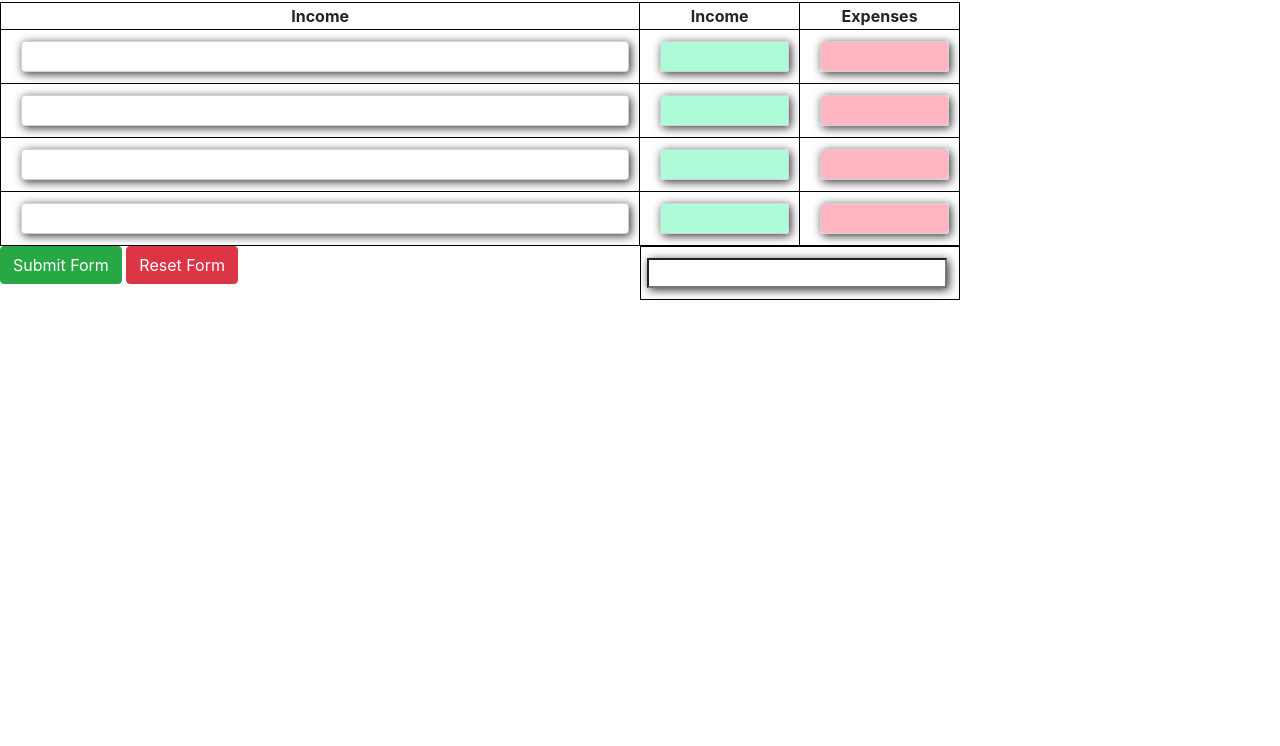
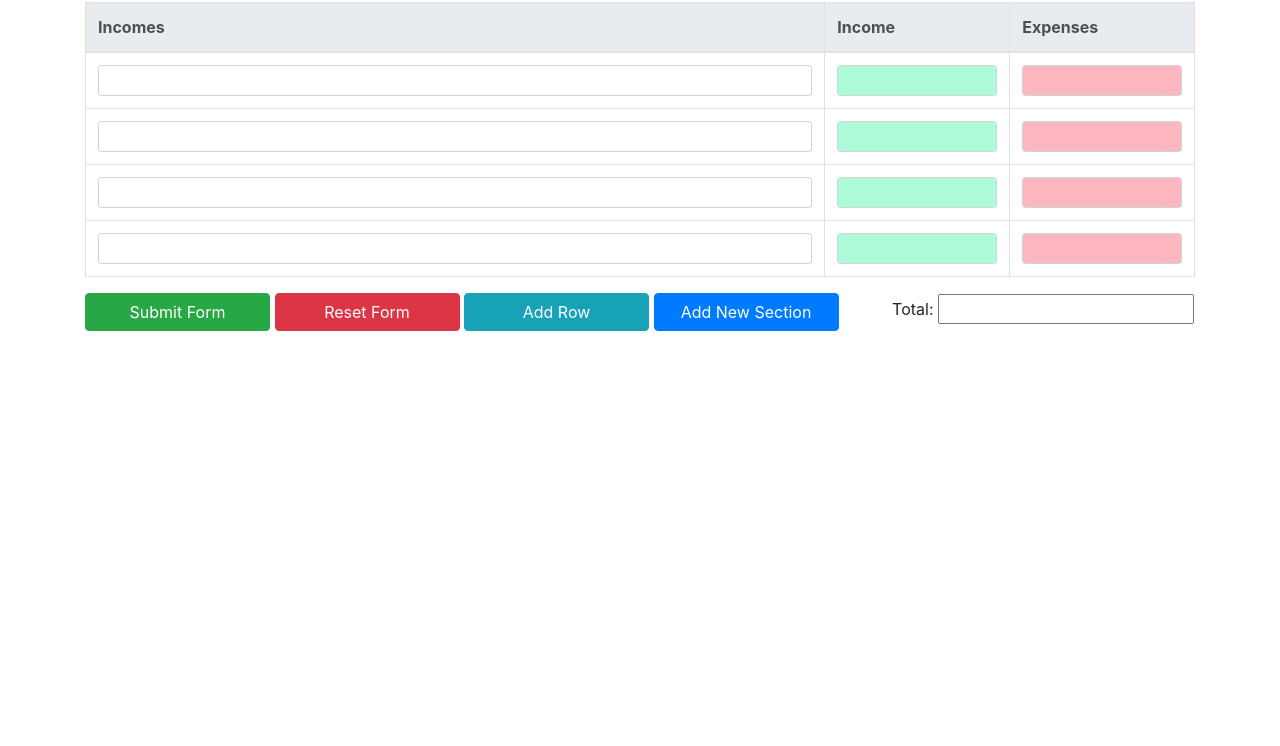
Before and after one commit to MichaelCleverdon/BudgetCreator, a plain HTML site: page index.html in a window 1280 px wide. Shown: the part 54-800 px from the top of the page. Drawn offline with nearby package versions, Linux system fonts and the light colour scheme.

Commit message:
Working DOM budget creator Possibly refactor to have the document load "addSection" initially and get rid of native HTML code Also possible refactor: pass the prompt through addSection method in order to clean up code

```diff
--- a/css/index.css
+++ b/css/index.css
@@ -1,16 +1,17 @@
+
 body{
-    width: 100%;
-
+    padding-bottom: 100px;
+}
+button:hover, input:hover{
+    box-shadow: 2px 2px 5px #666666;
+}
+/*
+table,tr,td{
+    border: 1px black solid;
 }
 thead{
     font-weight: bold;
     text-align: center
-}
-button:hover{
-    box-shadow: 2px 2px 5px #666666;
-}
-table,tr,td{
-    border: 1px black solid;
 }
 td input{
 
@@ -23,6 +24,7 @@ td input{
     box-shadow: 2px 2px 10px #333333;
     width: 95%;
 }
+*/
 td input.expenses, td input.incomes{
     text-align: right;
 }
--- a/index.html
+++ b/index.html
@@ -9,22 +9,25 @@
     <title>Budget Creator</title>
 </head>
 <body onload="">
-    <div id="form-body" class="w-75">
-    <h1 class="mt-20">Budget Creator by Michael Cleverdon</h1>
-    <table class="col-12" id="information" >
-        <thead>
+    <div id="form-body" class="w-100 container">
+    <h1 >Budget Creator by Michael Cleverdon</h1>
+ <div id="form">
+    <table class="table table-bordered" id="Incomes" >
+        <thead class="thead-light">
             <tr>
-                <td>Income</td>
-                <td>Income</td>
-                <td>Expenses</td>
+                <th>Incomes</th>
+                <th>Income</th>
+                <th>Expenses</th>
             </tr>
         </thead>
-        <tbody>
-        <tr>
+        <tbody id="incomes">
+
+        <tr id="cloneRow">
             <td class="col-8"><input type="text" onkeyup="updateTotal()" class="d-inline form-control form-control-sm" placeholder=""></td>
             <td class="col-2"><input type="text" onkeyup="updateTotal()" class="incomes d-inline form-control form-control-sm" placeholder=""></td>
             <td class="col-2"><input type="text" onkeyup="updateTotal()" class="expenses d-inline form-control form-control-sm" placeholder=""></td>
         </tr>
+
         <tr>
             <td class="col-8"><input type="text" onkeyup="updateTotal()" class="d-inline form-control form-control-sm" placeholder=""></td>
             <td class="col-2"><input type="text" onkeyup="updateTotal()" class="incomes d-inline form-control form-control-sm" placeholder=""></td>
@@ -42,12 +45,19 @@
         </tr>
     </tbody>
     </table>
-    <table id="result" style="float: right" class="col-4">
-        <tr><td><input  style="text-align: right" type="text" readonly="true" id="total"></td></tr>
+</div>
+    <table id="result" style="float: right" class="">
+        <tr class="col-2"><td>Total: <input  style="text-align: right" type="text" readonly="true" id="total"></td></tr>
     </table>
-    <button class="btn btn-success" value="Submit Form" onclick="submit()">Submit Form</button>
-    <button class="btn btn-danger"  value="Reset Form" onclick="reset()">Reset Form</button>
+
+    <button class="col-2 btn btn-success" value="Submit Form" onclick="submit()">Submit Form</button>
+    <button class="col-2 btn btn-danger"  value="Reset Form" onclick="reset()">Reset Form</button>
+    <button class="col-2 btn btn-info" onclick="addRow()">Add Row</button>
+    <button class="col-2 btn btn-primary" onclick="addSection()">Add New Section</button>
+
     </div>
     <script src="./js/form.js"></script>
+    <script src="./js/reset.js"></script>
+    <script src="./js/add.js"></script>
 </body>
 </html>
--- /dev/null
+++ b/js/add.js
@@ -0,0 +1,136 @@
+const AddPlace = document.querySelector("div#form");
+
+let i;
+let pastResponse = '';
+function addRow(){
+    //Getting example row to add another one
+    let response = '';
+
+    let dolly = document.getElementById("incomes").lastElementChild;
+
+    //Clones it
+    let clone = dolly.cloneNode(true);
+    response = prompt("What section do you want to add the row to? \nKeep it blank to add a row to the last added section");
+
+    if(response == ''){
+        if(pastResponse == ''){
+            document.getElementById('incomes').appendChild(clone);
+        }
+        else{
+        document.getElementById(pastResponse).appendChild(clone);
+        }
+    }
+    else if(response == null){
+        return;
+    }
+    else{
+
+            pastResponse = response;
+        document.getElementById(response).appendChild(clone);
+
+        }
+
+    }
+
+
+function addSection(){
+    let idInput = prompt("Enter the name for your next section");
+
+    if(idInput == ''){
+        alert("Please do not leave the text-box blank");
+        return;
+    }
+    else if(idInput == null){
+        return;
+    }
+    let tableSelect = document.querySelectorAll("table");
+    for(i = 0; i < tableSelect.length; i++){
+        //Iterates through all table's ids to check for duplicates
+    if(tableSelect[i].id == idInput){
+        alert("That name is already taken, either pick a new name or add more rows to the existing section with that name");
+        return;
+    }
+    else{
+
+    }
+    }
+    let tble = document.createElement("TABLE");
+    tble.setAttribute("id", idInput);
+    tble.setAttribute("class", "table table-bordered");
+    let tbody = document.createElement("TBODY");
+    let thead = document.createElement("THEAD");
+    let trow1 = document.createElement('TR');
+    let trow2 = document.createElement('TR');
+    let trow3 = document.createElement('TR');
+    //Creating labels for DOM table
+    let thTitle = document.createElement("TH");
+    let title = document.createTextNode(idInput);
+    let thIncomes = document.createElement("TH");
+    let income = document.createTextNode("Incomes");
+    let thExpenses = document.createElement("TH");
+    let expenses = document.createTextNode("Expenses");
+
+    //Creating TD's for inputs to go into
+    let tdD = document.createElement("TD");
+    let tdE = document.createElement("TD");
+    let tdI = document.createElement("TD");
+    //Creating inputs for DOM table
+    let descrip = document.createElement('input')
+    let expen = document.createElement('input');
+    let incom = document.createElement('input');
+
+
+    /////////////////////////////////////////////////////
+    //Making an entire row of the budget table from DOM//
+    /////////////////////////////////////////////////////
+//Setting classes for td's
+    tdD.setAttribute("class", "col-8");
+    tdI.setAttribute("class", "col-2");
+    tdE.setAttribute("class", "col-2");
+//Setting classes for inputs
+    descrip.setAttribute("class", "d-inline form-control form-control-sm");
+    expen.setAttribute("class", "expenses d-inline form-control form-control-sm");
+    incom.setAttribute("class", "incomes d-inline form-control form-control-sm");
+//Making sure they have the right onkeyup values
+    incom.setAttribute("onkeyup", "updateTotal()");
+    descrip.setAttribute("onkeyup", "updateTotal()");
+    expen.setAttribute("onkeyup", "updateTotal()");
+//Change them all to text inputs
+    incom.setAttribute("type", "text");
+    descrip.setAttribute("type", "text");
+    expen.setAttribute("type", "text");
+
+//Adding inputs to TD'S
+    tdD.appendChild(descrip);
+    tdI.appendChild(incom);
+    tdE.appendChild(expen);
+
+//Finalizing row
+trow1.innerHTML += tdD.outerHTML + tdI.outerHTML + tdE.outerHTML;
+trow2.innerHTML += tdD.outerHTML + tdI.outerHTML + tdE.outerHTML;
+trow3.innerHTML += tdD.outerHTML + tdI.outerHTML + tdE.outerHTML;
+
+    tbody.appendChild(trow1);
+    tbody.appendChild(trow2);
+    tbody.appendChild(trow3);
+    tble.appendChild(tbody);
+    thTitle.appendChild(title);
+    thIncomes.appendChild(income);
+    thExpenses.appendChild(expenses);
+    thead.innerHTML += thTitle.outerHTML + thIncomes.outerHTML + thExpenses.outerHTML;
+    thead.setAttribute("class", "thead-light")
+
+    tble.appendChild(thead);
+    /*tble.appendChild(tr0);
+    tble.appendChild(tr1);
+    tble.appendChild(tr2);
+    tble.appendChild(tr3);*/
+
+    AddPlace.appendChild(tble);
+
+
+
+
+    //let r = document.createTextNode;
+
+}
--- a/js/form.js
+++ b/js/form.js
@@ -4,38 +4,38 @@ let total = 0;
 let valueE;
 let valueI;
 function updateTotal(){
+    const expenses = document.querySelectorAll("input.expenses");
+    const incomes = document.querySelectorAll("input.incomes");
     total = 0;
     for(i = 0; i < expenses.length; i++){
         if(expenses[i].value == ''){
             valueE = 0;
-            console.log(valueE);
+           // console.log("valueE: "+valueE);
         }
         else{
-            valueE = parseInt(expenses[i].value);
-            console.log(valueE);
+            //Changed from parseInt to parseFloat because of decimals being necessary in money
+            valueE = parseFloat(expenses[i].value);
+           // console.log("valueE: "+valueE);
         }
         total -= valueE;
     }
     for(i = 0; i < incomes.length; i++){
         if(incomes[i].value == ''){
             valueI = 0;
+           // console.log("ValueI: "+valueI);
         }
         else{
-            valueI = parseInt(incomes[i].value);
+            //Changed from parseInt to parseFloat because of decimals being necessary in money
+            valueI = parseFloat(incomes[i].value);
+           // console.log("ValueI: "+valueI);
         }
         total += valueI;
     }
     //total = parseInt(total);
    // let roundedNum = total.toFixed(2);
-   console.log(total);
+   //console.log(total);
 
-   let roundedNum = total;
+   let roundedNum = total.toFixed(2);
+
     document.getElementById("total").value = roundedNum;
 }
-function reset(){
-    let allInputs = document.querySelectorAll("input");
-    for(i = 0; i < allInputs.length; i++){
-        allInputs[i].value = '';
-    }
-    document.getElementById("total").value = 0.00;
-}
--- /dev/null
+++ b/js/reset.js
@@ -0,0 +1,7 @@
+function reset(){
+    let allInputs = document.querySelectorAll("input");
+    for(i = 0; i < allInputs.length; i++){
+        allInputs[i].value = '';
+    }
+    document.getElementById("total").value = 0.00;
+}
```
